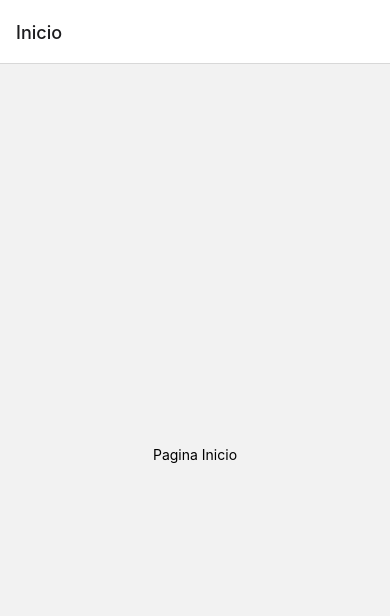
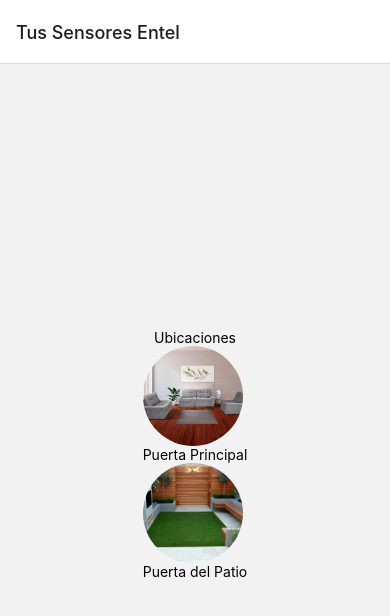
Before and after one commit to Angelussz/AppSeguridad, a React Native app: screen /Inicio in a window 390 px wide. Shown: the top 616 px of the page. Built offline with nearby package versions, Linux system fonts and the light colour scheme.

Commit message:
Rutas sin adornar,adornar en proceso

```diff
--- a/App.js
+++ b/App.js
@@ -3,19 +3,35 @@ import { createNativeStackNavigator } from "@react-navigation/native-stack";
 import { StatusBar } from "expo-status-bar";
 import { StyleSheet, Text, View } from "react-native";
 import Inicio from "./screens/Inicio";
+import Puerta from "./screens/sensors/Puerta";
+import patio from "./assets/patio.jpg";
+import sala from "./assets/sala.jpg";
+const Stack = createNativeStackNavigator();
+const MyStack = () => {
+  return (
+    <Stack.Navigator initialRouteName="Inicio">
+      <Stack.Screen
+        name="Inicio"
+        options={{ title: "Tus Sensores Entel" }}
 
-const Stack = createNativeStackNavigator();
-const MyStack = ()=>{
-  return(
-  <Stack.Navigator initialRouteName="Inicio">
-    <Stack.Screen name="Inicio" component={Inicio} />
-  </Stack.Navigator>
-  )
+      >
+        {(props) => <Inicio {...props} />}
+      </Stack.Screen>
+      <Stack.Screen name="Puerta1" options={{ title: "Sala" }} >
+        {(props) => <Puerta {...props} sensor="sensor1" lugar="Sala" imagenLugar={sala}  />}
+      </Stack.Screen>
+      <Stack.Screen name="Puerta2" options={{ title: "Patio" }} >
+        {(props) => <Puerta {...props} sensor="sensor2" lugar="Patio" imagenLugar={patio} />}
+      </Stack.Screen>
+    </Stack.Navigator>
+  );
 };
 export default function App() {
-  return <NavigationContainer>
-    <MyStack />
-  </NavigationContainer>;
+  return (
+    <NavigationContainer>
+      <MyStack />
+    </NavigationContainer>
+  );
 }
 
 const styles = StyleSheet.create({
--- a/screens/Inicio.js
+++ b/screens/Inicio.js
@@ -1,11 +1,35 @@
-import React from 'react'
-import { View, Text } from 'react-native';
-const Inicio = () => {
+import React from "react";
+import { View, Text, Button, TouchableOpacity, Image } from "react-native";
+import patio from "../assets/patio.jpg";
+import sala from "../assets/sala.jpg";
+const Inicio = ({ navigation }) => {
   return (
-    <View style={{ flex: 1, alignItems: 'center', justifyContent: 'center' }}>
-      <Text>Pagina Inicio</Text>
+    <View style={{ flex: 1, alignItems: "center", justifyContent: "center" }}>
+      <Text>Ubicaciones</Text>
+      <TouchableOpacity onPress={() => navigation.navigate("Puerta1")}>
+        <Image
+          source={sala}
+          style={{ width: 100, height: 100, borderRadius: 50 }}
+        />
+        <Text>Puerta Principal</Text>
+      </TouchableOpacity>
+      <TouchableOpacity onPress={() => navigation.navigate("Puerta2")}>
+        <Image
+          source={patio}
+          style={{ width: 100, height: 100, borderRadius: 50 }}
+        />
+        <Text>Puerta del Patio</Text>
+      </TouchableOpacity>
+      {/* <Button
+        title="Go to Puertas 1"
+        onPress={() => navigation.navigate("Puerta1")}
+      />
+      <Button
+        title="Go to Puertas 2"
+        onPress={() => navigation.navigate("Puerta2")}
+      /> */}
     </View>
-  )
-}
+  );
+};
 
-export default Inicio
+export default Inicio;
--- /dev/null
+++ b/screens/sensors/Puerta.js
@@ -0,0 +1,25 @@
+import React from "react";
+import { View, Text, Image } from "react-native";
+
+const Puerta = ({ sensor, lugar, imagenLugar }) => {
+  return (
+    <View style={{ flex: 1, alignItems: "center" }}>
+      <Text>Ubicación: {lugar}</Text>
+      <Image
+        source={imagenLugar}
+        style={{ width: 100, height: 100, borderRadius: 50 }}
+      />
+      <View>
+        <Text>Historial de sensor {lugar}</Text>
+        <Text>Prendio Sensor de {lugar} a las {"(date)"}</Text>
+        <Text>Prendio Sensor de {lugar} a las {"(date)"}</Text>
+        <Text>Prendio Sensor de {lugar} a las {"(date)"}</Text>
+        <Text>Prendio Sensor de {lugar} a las {"(date)"}</Text>
+        <Text>Prendio Sensor de {lugar} a las {"(date)"}</Text>
+        <Text>Prendio Sensor de {lugar} a las {"(date)"}</Text>
+      </View>
+    </View>
+  );
+};
+
+export default Puerta;
```
Also changed, not shown: assets/patio.jpg (added), assets/sala.jpg (added).
